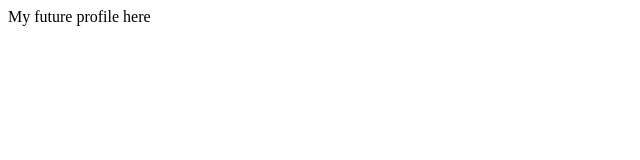
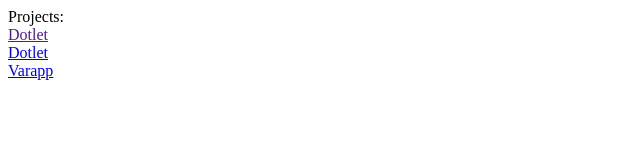
Before and after one commit to jdelafon/jdelafon.github.io, a plain HTML site: page index.html in a window 1280 px wide. Shown: the whole page, without its empty margins (0-640 px from the left). Drawn offline with Linux system fonts and the light colour scheme.

Commit message:
first steps

```diff
--- a/index.html
+++ b/index.html
@@ -1 +1,27 @@
-My future profile here
+<!doctype html>
+
+<html lang="en">
+<head>
+    <meta charset="utf-8">
+    <link rel="stylesheet" href="styles.css">
+    <!--<script src="js/scripts.js"></script>    -->
+</head>
+<body>
+
+
+Projects:
+
+<div class="project">
+    <a class="disabled" href="">Dotlet</a>
+</div>
+
+<div class="project">
+    <a href="http://dotlet.vital-it.ch/">Dotlet</a>
+</div>
+
+<div class="project">
+    <a href="https://varapp-demo.vital-it.ch">Varapp</a>
+</div>
+
+
+</body>
--- /dev/null
+++ b/styles.css
@@ -0,0 +1,6 @@
+
+
+/* To disable a link */
+a.disabled {
+    pointer-events: none;
+}
```
Also changed, not shown: 1 other file.
